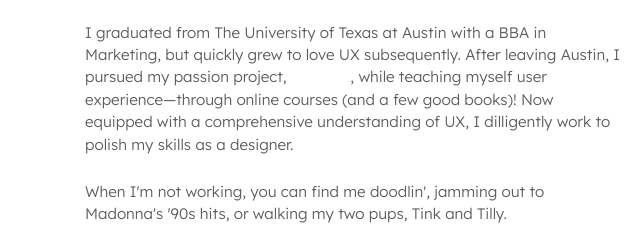
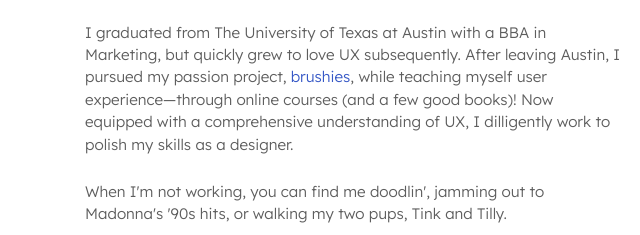
Before and after one commit to samuelgarvens/Portfolio, a plain HTML site: page aboutme.html in a window 1280 px wide. Shown: the part 300-535 px from the top of the page, 155-795 px from the left. Drawn offline with Linux system fonts and the light colour scheme; a web font is replaced by a local one.

Commit message:
brushies fix

```diff
--- a/style.css
+++ b/style.css
@@ -1041,6 +1041,11 @@ nav.scrolled .logo.hamburger-open {
   width: 100%;
   z-index: 100;
   background-color: transparent;
+}
+
+.brushieslink {
+  color: rgb(54, 88, 198);
+  font-weight: 300;
 }
 
 .hero {
```
